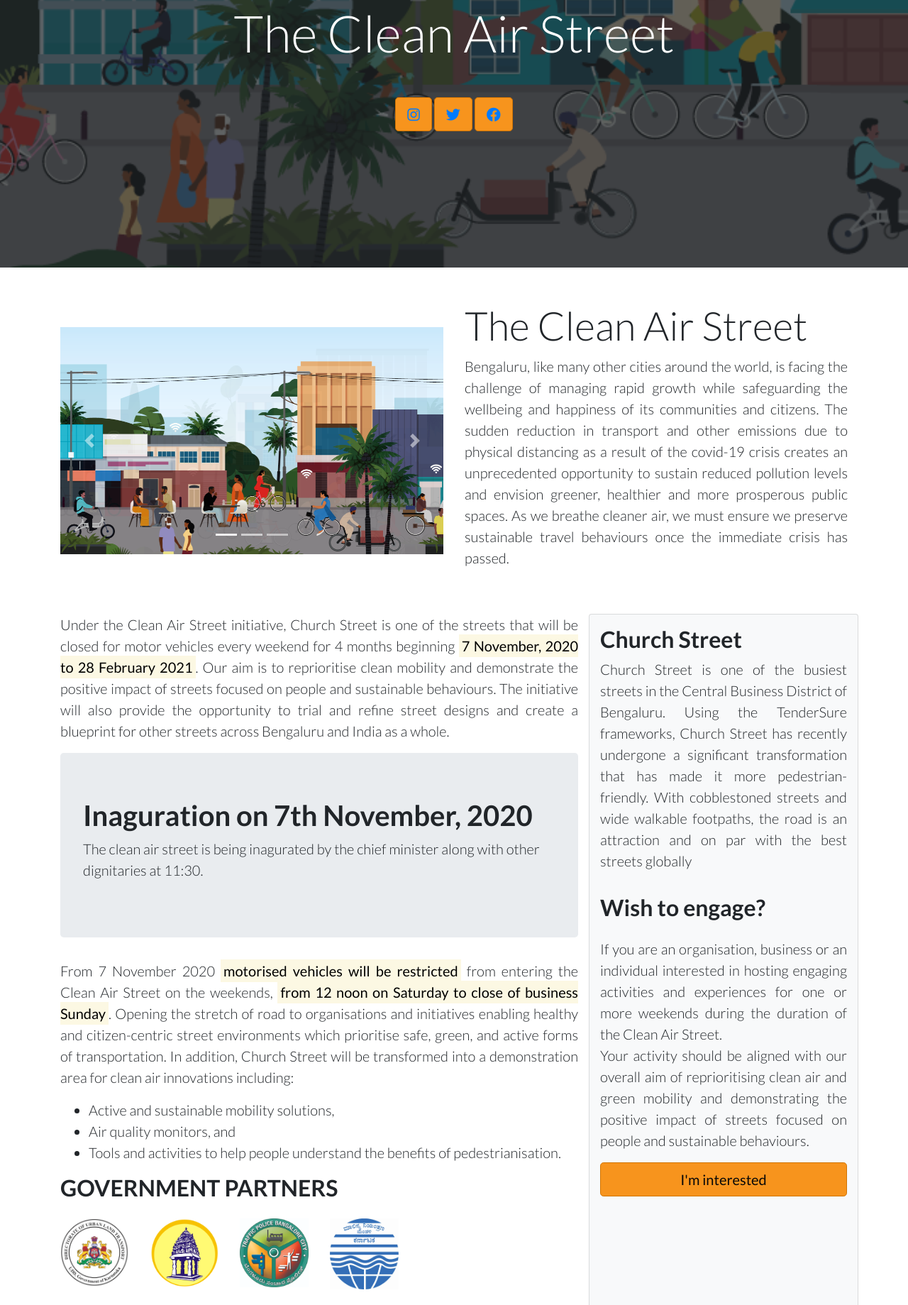
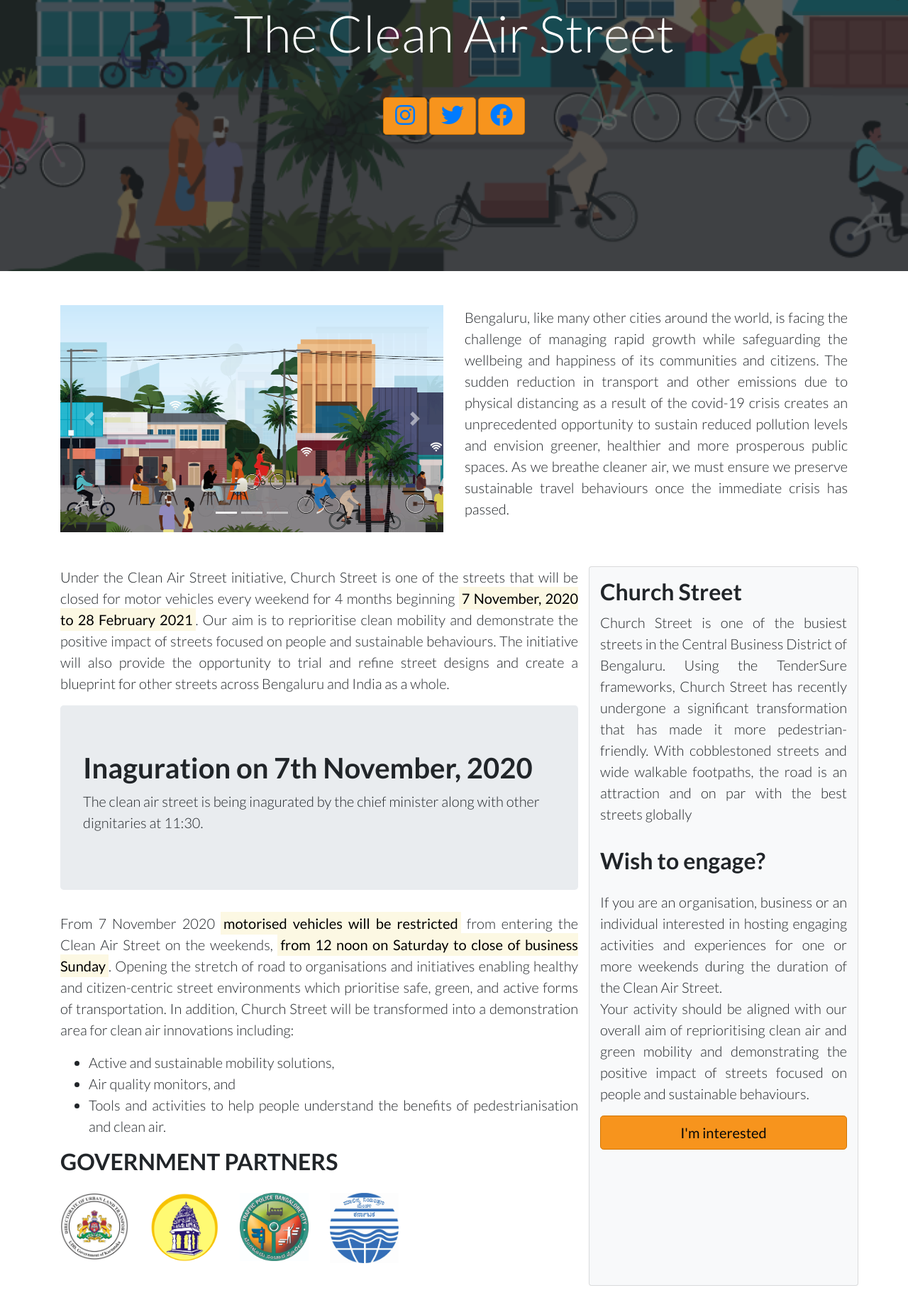
Before and after one commit to urbanmorph/cas, a website: page index.html in a window 1280 px wide. Shown: the part 497-2336 px from the top of the page at 71% size. Drawn offline with nearby package versions, Linux system fonts and the light colour scheme.

Commit message:
fix icons

```diff
--- a/index.html
+++ b/index.html
@@ -55,13 +55,13 @@
           <h1 class="mb-2"><img src="img/csf/CSF-EN.png" alt="Church Street First" style="height: 300px"></h1>
           <h3 class="mb-5 display-3">The Clean Air Street</h3>
 			<a class="btn btn-lg btn-rounded btn-color1" type="button" role="button" href="https://www.instagram.com/churchstreetfirst/" target="_blank">
-				<i class="fab fa-instagram text-primary"></i>
+				<i class="fab fa-instagram text-primary" style="font-size: 2rem"></i>
 			</a>
 			<a class="btn btn-lg btn-rounded btn-color1" type="button" role="button" href="https://www.twitter.com/churchstreetfi1" target="_blank">
-				<i class="fab fa-twitter text-primary"></i>
+				<i class="fab fa-twitter text-primary" style="font-size: 2rem"></i>
 			</a>
 			<a class="btn btn-lg btn-rounded btn-color1" type="button" role="button" href="https://www.facebook.com/churchstreetfirst" target="_blank">
-				<i class="fab fa-facebook text-primary"></i>
+				<i class="fab fa-facebook text-primary" style="font-size: 2rem"></i>
 			</a>
         </div>
       </div>
@@ -107,7 +107,6 @@
       </div>
       <!-- /.col-lg-8 -->
       <div class="col-lg-6">
-        <h1 class="display-4">The Clean Air Street</h1>
         <p class="lead text-justify">Bengaluru, like many other cities around the world, is facing the challenge of managing rapid growth while safeguarding the wellbeing and happiness of its communities and citizens. The sudden reduction in transport and other emissions due to physical distancing as a result of the covid-19 crisis creates an unprecedented opportunity to sustain reduced pollution levels and envision greener, healthier and more prosperous public spaces. As we breathe cleaner air, we must ensure we preserve sustainable travel behaviours once the immediate crisis has passed.</p>
       </div>
       <!-- /.col-md-4 -->
@@ -128,7 +127,7 @@
           <ul class="text-justify lead">
             <li>Active and sustainable mobility solutions,</li>
             <li>Air quality monitors, and</li>
-            <li>Tools and activities to help people understand the benefits of pedestrianisation. </li>
+            <li>Tools and activities to help people understand the benefits of pedestrianisation and clean air.</li>
           </ul>
         </p>
 
```
Also changed, not shown: ifca.html (+3 -3 lines), img/logos/catapult.png.
